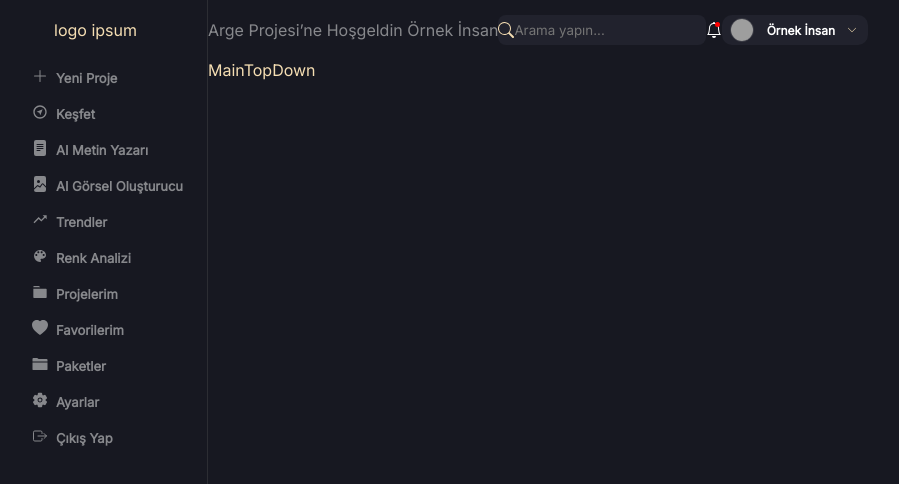
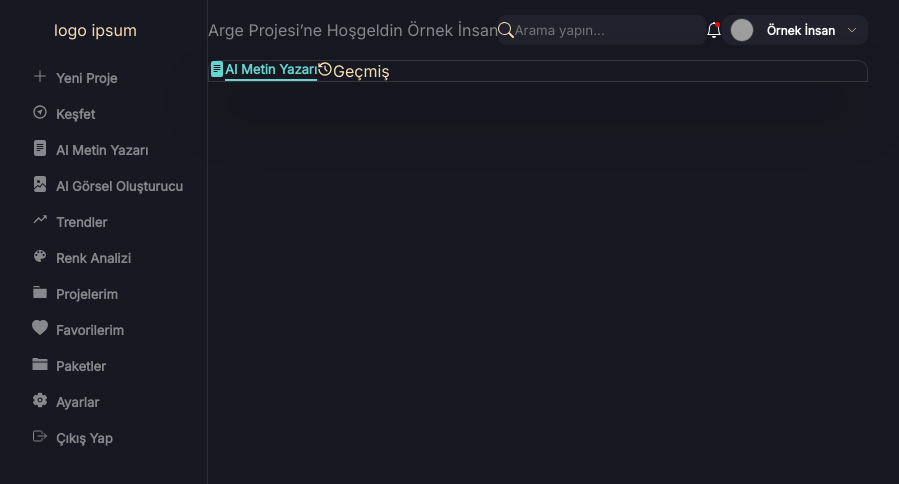
Before and after one commit to ersenozturk/pux, a React (Create React App) app: page / in a window 1280 px wide. Shown: the top 484 px of the page, without its empty margins (16-915 px from the left). Built offline with nearby package versions, Linux system fonts and the light colour scheme; grey boxes are pictures that could not be loaded.

Commit message:
icons packages added

```diff
--- a/package.json
+++ b/package.json
@@ -7,7 +7,9 @@
     "@testing-library/react": "^13.3.0",
     "@testing-library/user-event": "^13.5.0",
     "react": "^18.2.0",
+    "react-bootstrap-icons": "^1.8.4",
     "react-dom": "^18.2.0",
+    "react-icons": "^4.4.0",
     "react-scripts": "^5.0.1",
     "web-vitals": "^2.1.4"
   },
--- a/src/components/mainTopDown/MainTopDown.jsx
+++ b/src/components/mainTopDown/MainTopDown.jsx
@@ -1,9 +1,24 @@
-import React from 'react'
+import styles from "./MainTopDown.module.css";
+import { BsFillFileTextFill } from "react-icons/bs";
+import { RiHistoryLine } from "react-icons/ri";
 
 const MainTopDown = () => {
   return (
-    <div>MainTopDown</div>
-  )
-}
+    <div className={styles.mainTopDown}>
+      <div className={styles.metin}>
+        <div className={styles.metinIcon}>
+          <BsFillFileTextFill />
+        </div>
+        <div className={styles.metinText}>AI Metin Yazarı </div>
+      </div>
+      <div className={styles.gecmis}>
+      <div className={styles.gecmisIcon}>
+          <RiHistoryLine />
+        </div>
+        <div className={styles.gecmisText}>Geçmiş</div>
+      </div>
+    </div>
+  );
+};
 
-export default MainTopDown
+export default MainTopDown;
--- a/src/components/mainTopDown/MainTopDown.module.css
+++ b/src/components/mainTopDown/MainTopDown.module.css
@@ -0,0 +1,30 @@
+.mainTopDown {
+  background: #171821;
+  border: 0.5px solid rgba(255, 255, 255, 0.12);
+  box-shadow: 0px 30px 60px rgba(0, 0, 0, 0.2);
+  backdrop-filter: blur(100px);
+  border-top-left-radius: 10px;
+  border-top-right-radius: 10px;
+
+  display: flex;
+}
+
+.metin {
+  display: flex;
+  color: #66d4cf;
+
+}
+
+.metinText {
+  font-style: normal;
+  font-weight: 600;
+  font-size: 13px;
+  line-height: 16px;
+  border-bottom: 2px solid #66d4cf;
+
+}
+
+
+.gecmis {
+  display: flex;
+}
```
Also changed, not shown: 2 other files (tests, documents, lock files or other folders).
